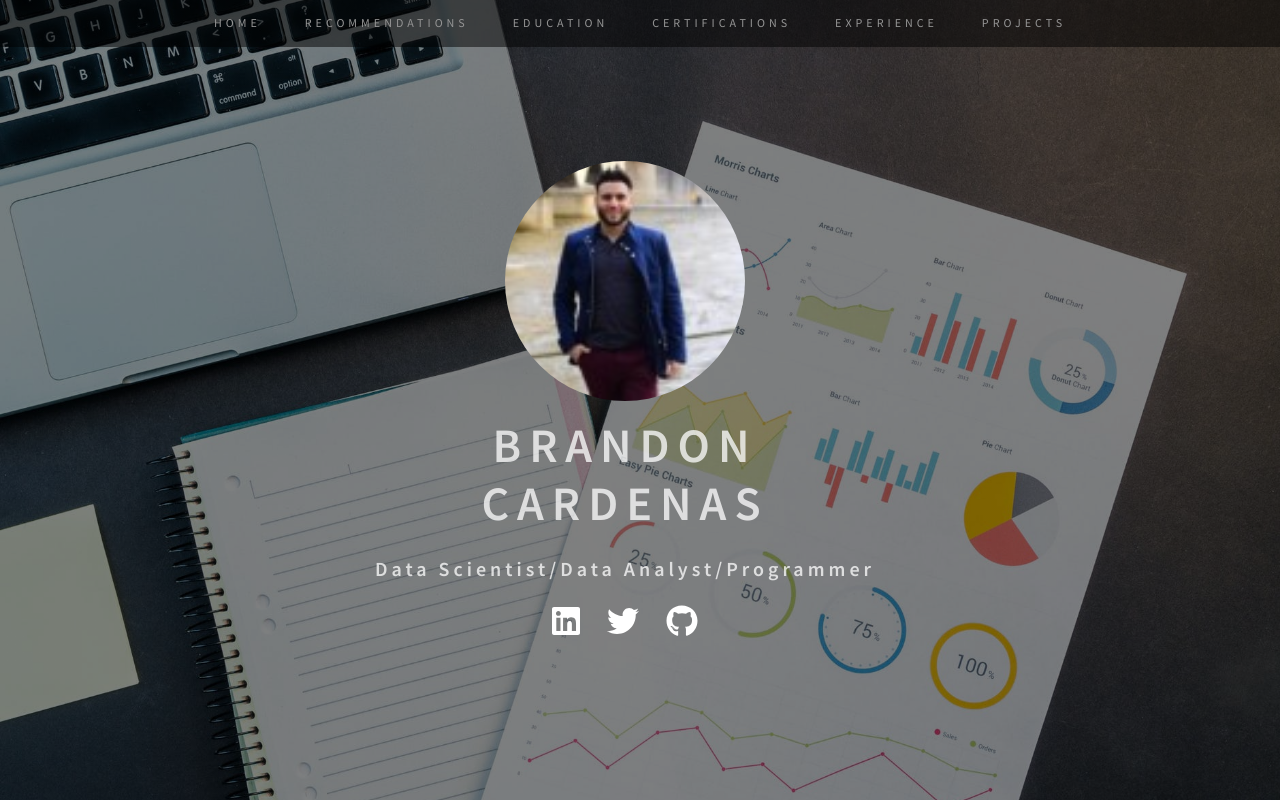
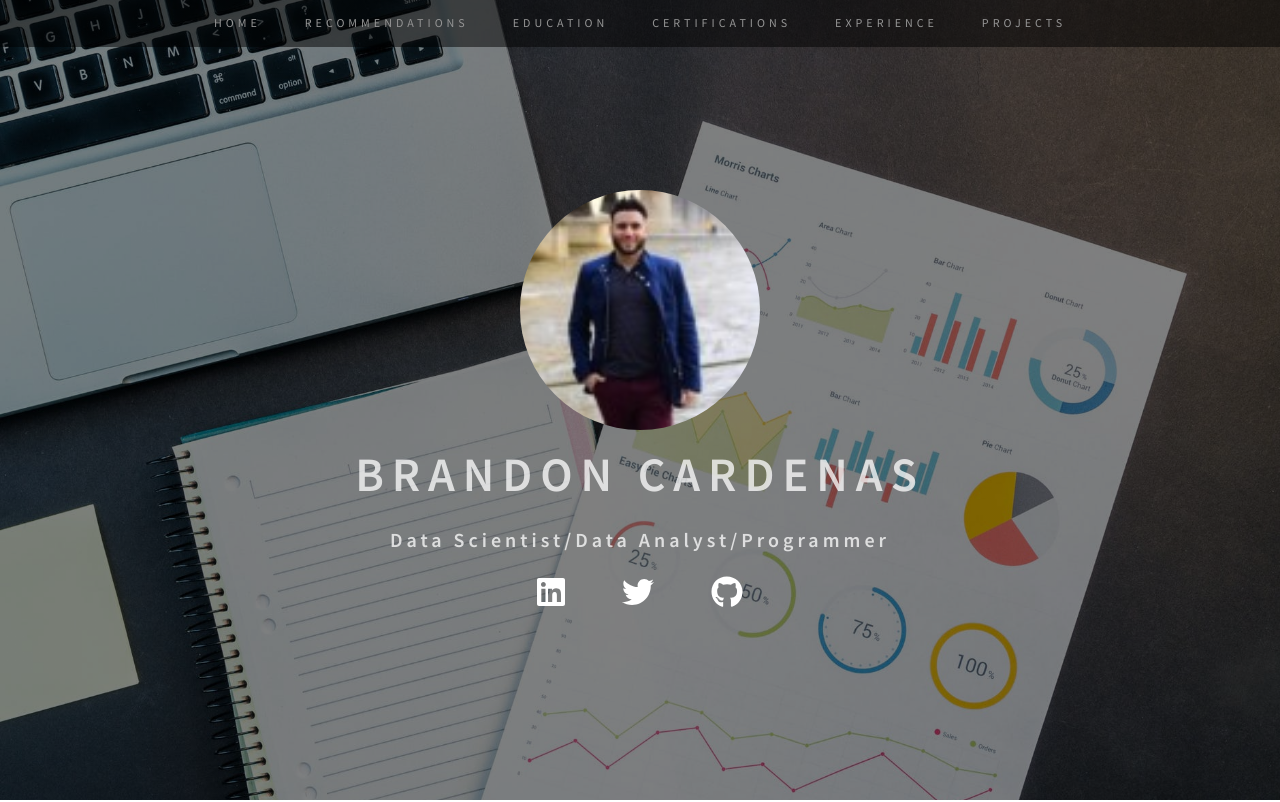
Before and after one commit to DCasely/portfolio-site-brandon-cardenas, a plain HTML site: page index.html in a window 1280 px wide. Shown: the top 802 px of the page. Drawn offline with nearby package versions, Linux system fonts and the light colour scheme.

Commit message:
fixing margin and  padding issues with row

```diff
--- a/index.html
+++ b/index.html
@@ -88,7 +88,6 @@
       <!-- WELCOME -->
       <!-- ============================================ -->
       <section id="welcome">
-        <div class="row">
         <div class="container">
           <div class="row justify-content-center">
             <img
@@ -103,10 +102,7 @@
           <div class="row justify-content-center mt-3">
             <h2>Data Scientist/Data Analyst/Programmer</h2>
           </div>
-            <div
-              id="social-media-icons"
-              class="row justify-content-center mt-3"
-            >
+          <div id="social-media-icons" class="row justify-content-center mt-3">
             <a href="#" target="_blank">
               <i class="fab fa-linkedin fa-2x"></i>
             </a>
@@ -118,7 +114,6 @@
             <a id="profile-link" href="#" target="_blank">
               <i class="fab fa-github fa-2x"></i>
             </a>
-            </div>
           </div>
         </div>
       </section>
--- a/styles.css
+++ b/styles.css
@@ -18,6 +18,7 @@ body {
 }
 
 .row {
+  margin: 0;
   padding: 0;
   max-width: 100%;
 }
```
Lines whose indentation alone changed are shown as unchanged.
